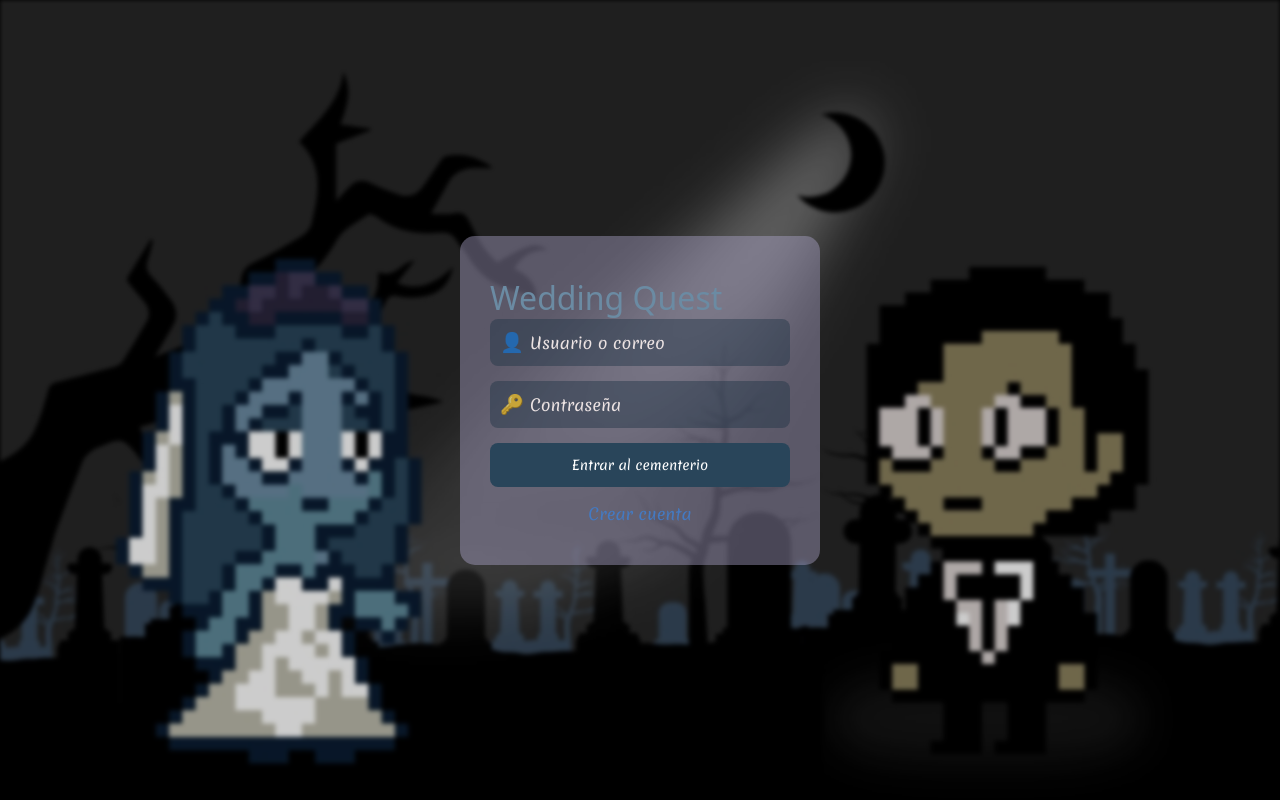
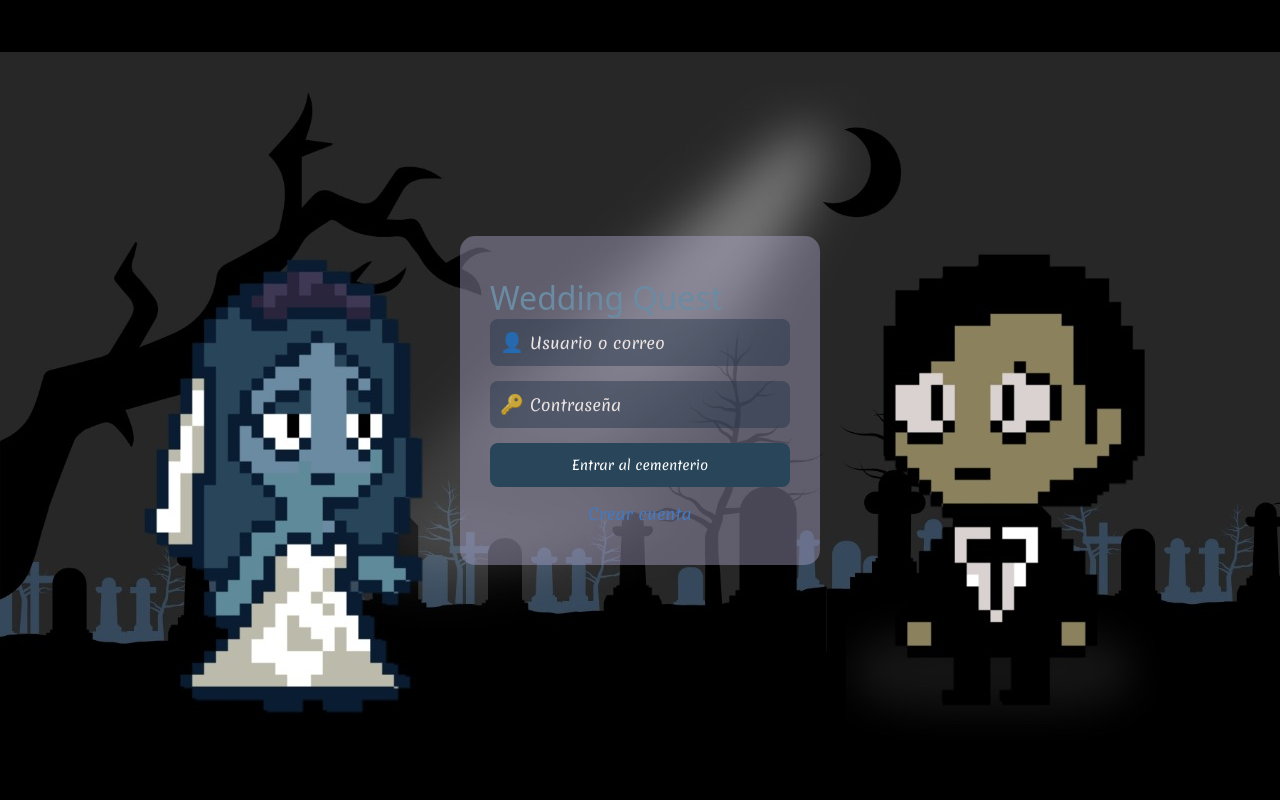
Before and after one commit to emilyluana20/juegocallamullo, a PHP site: page /login.php in a window 1280 px wide. Run offline with PHP 8.4, Linux system fonts and the light colour scheme; some web fonts are replaced.

Commit message:
Cambio de imagen

```diff
--- a/Login/CSS/style.css
+++ b/Login/CSS/style.css
@@ -26,10 +26,8 @@ body::before {
   position: absolute;
   top:0; left:0;
   width:100%; height:100%;
-  background: url('../imagenes/fondito.jpg') no-repeat center center;
-  background-size: cover;
-  filter: blur(2px) brightness(0.8); /* Fondo más visible */
-  z-index: -2;
+  background: url('../imagenes/Fondo.jpeg') no-repeat center center;
+
 }
 /* Contenedor del formulario */
 .form-container {
```
Also changed, not shown: Login/imagenes/Fondo.jpeg (added), Login/imagenes/fondito.jpg (deleted), Login/registrito.php (renamed from Login/Registro.php).
